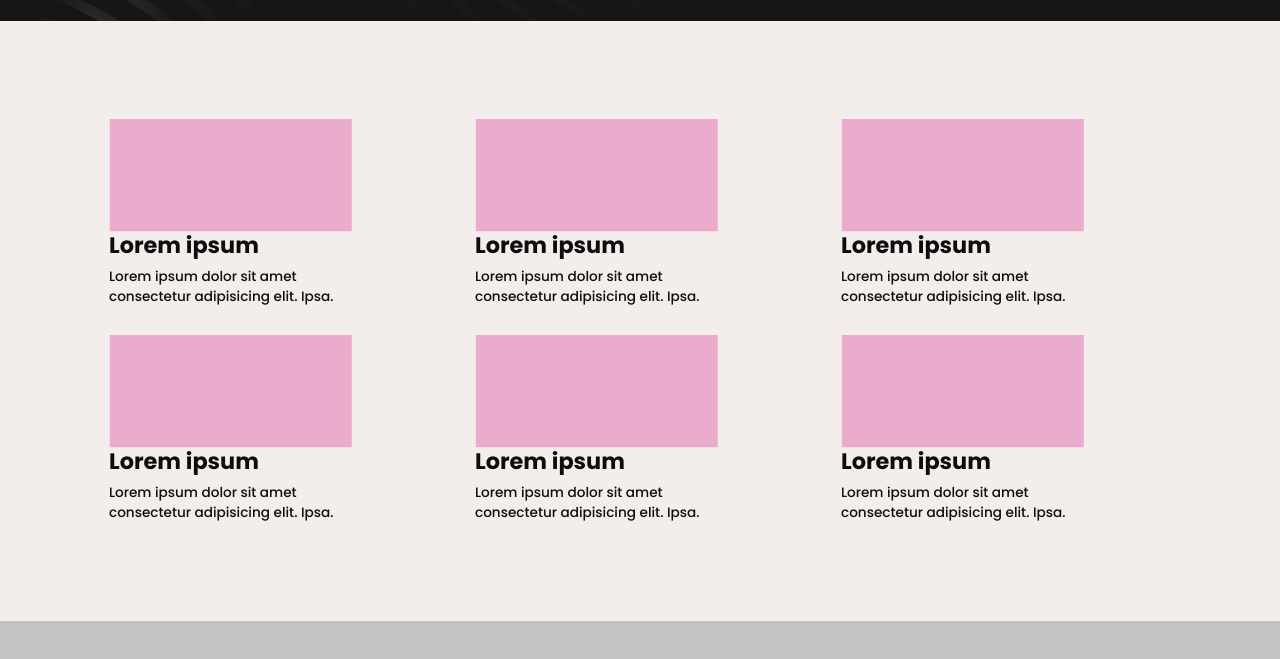
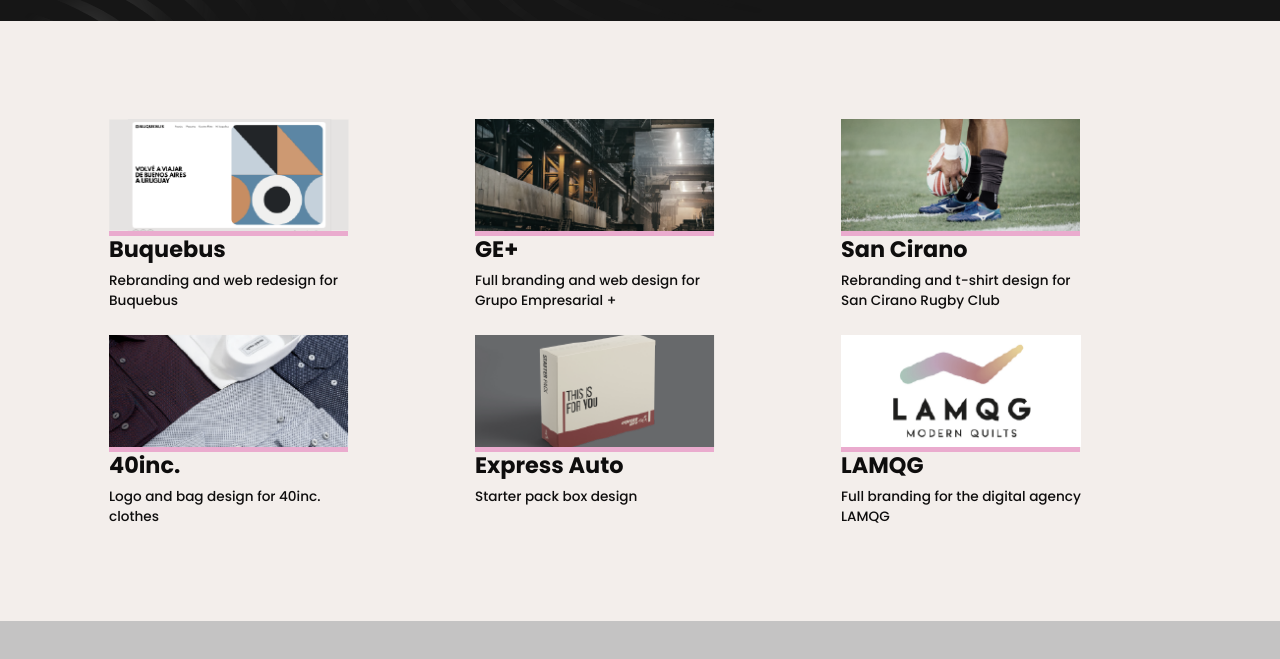
Before and after one commit to felipelerner/portfolio-lerner, a website: page index.html in a window 1280 px wide. Shown: the part 779-1438 px from the top of the page. Drawn offline with Linux system fonts and the light colour scheme; files whose address does not match are found by name.

Commit message:
imagenes en work

```diff
--- a/index.html
+++ b/index.html
@@ -72,34 +72,40 @@
     <div class="container d-flex pl-1 pl-md-4 pr-5">
         <div class="work row justify-content-center">
             <div class="main_work col-8 col-sm-5 col-lg-4 offset-0 offset-lg-0 mt-5 mb-2">
-                <img src="./img/work_preview.png" alt="work 1">
-                <h2 class="text-nowrap text-left font-weight-bold" >Lorem ipsum</h2>
-                <p>Lorem ipsum dolor sit amet consectetur adipisicing elit. Ipsa.</p>
+                <img src="./img/buquebus.png" alt="Buquebus" class="main_work_preview-image">
+                <div class="main_work_preview-image-bottom"></div>
+                <h2 class="text-nowrap text-left font-weight-bold" >Buquebus</h2>
+                <p>Rebranding and web redesign for Buquebus</p>
             </div>
             <div class="main_work col-8 col-sm-5 col-lg-4 offset-0 offset-sm-2 offset-md-0 offset-lg-0 mt-5 mb-2">
-                <img src="./img/work_preview.png" alt="work 2">
-                <h2 class="text-nowrap text-left font-weight-bold">Lorem ipsum</h2>
-                <p>Lorem ipsum dolor sit amet consectetur adipisicing elit. Ipsa.</p>
+                <img src="./img/ge+.png" alt="work 3" class="main_work_preview-image">
+                <div class="main_work_preview-image-bottom"></div>
+                <h2 class="text-nowrap text-left font-weight-bold">GE+</h2>
+                <p>Full branding and web design for Grupo Empresarial +</p>
             </div>
             <div class="main_work col-8 col-sm-5 col-lg-4 offset-0 offset-lg-0 mt-5 mb-2">
-                <img src="./img/work_preview.png" alt="work 3">
-                <h2 class="text-nowrap text-left font-weight-bold">Lorem ipsum</h2>
-                <p>Lorem ipsum dolor sit amet consectetur adipisicing elit. Ipsa.</p>
+                <img src="./img/san_cirano.png" alt="work 6" class="main_work_preview-image">
+                <div class="main_work_preview-image-bottom"></div>
+                <h2 class="text-left font-weight-bold">San Cirano</h2>
+                <p>Rebranding and t-shirt design for San Cirano Rugby Club</p>
             </div>
             <div class="main_work col-8 col-sm-5 col-lg-4 offset-0 offset-sm-2 offset-md-0 offset-lg-0 mt-5 mb-2">
-                <img src="./img/work_preview.png" alt="work 4">
-                <h2 class="text-nowrap text-left font-weight-bold">Lorem ipsum</h2>
-                <p>Lorem ipsum dolor sit amet consectetur adipisicing elit. Ipsa.</p>
+                <img src="./img/40inc.png" alt="work 4" class="main_work_preview-image">
+                <div class="main_work_preview-image-bottom"></div>
+                <h2 class="text-nowrap text-left font-weight-bold">40inc.</h2>
+                <p>Logo and bag design for 40inc. clothes</p>
             </div>
             <div class="main_work col-8 col-sm-5 col-lg-4 offset-0 offset-md-1 offset-lg-0 mt-5 mb-2 d-none d-lg-block">
-                <img src="./img/work_preview.png" alt="work 5">
-                <h2 class="text-left font-weight-bold">Lorem ipsum</h2>
-                <p>Lorem ipsum dolor sit amet consectetur adipisicing elit. Ipsa.</p>
+                <img src="./img/express.png" alt="work 5" class="main_work_preview-image">
+                <div class="main_work_preview-image-bottom"></div>
+                <h2 class="text-left font-weight-bold">Express Auto</h2>
+                <p>Starter pack box design</p>
             </div>
             <div class="main_work col-8 col-sm-5 col-lg-4 offset-0 offset-lg-0 mt-5 mb-2 d-none d-lg-block">
-                <img src="./img/work_preview.png" alt="work 6">
-                <h2 class="text-left font-weight-bold">Lorem ipsum</h2>
-                <p>Lorem ipsum dolor sit amet consectetur adipisicing elit. Ipsa.</p>
+                <img src="./img/lamqg-06.png" alt="lamqg" class="main_work_preview-image">
+                <div class="main_work_preview-image-bottom"></div>
+                <h2 class="text-nowrap text-left font-weight-bold">LAMQG</h2>
+                <p>Full branding for the digital agency LAMQG</p>
             </div>
     </div>
     </section>
--- a/scss/components/pages/styles.scss
+++ b/scss/components/pages/styles.scss
@@ -289,6 +289,16 @@
             width: auto;
             height: 7rem;
             display: block;
+            filter: grayscale(50%);
+	        -webkit-transition: .1s ease-in-out;
+            transition: .1s ease-in-out;
+            &:hover{
+            filter: grayscale(0%);
+            }
+        }
+        .main_work_preview-image-bottom{
+            height: 5px;
+            width: 238.5px;
             background-color: $main_pink;
         }
         h2{
```
Also changed, not shown: css/main.css, img/40inc.png (added), img/buquebus.png (added), img/express.png (added), img/ge+.png (added), img/lamqg-06.png (added), img/lamqg.png (added), img/san_cirano.png (added).
